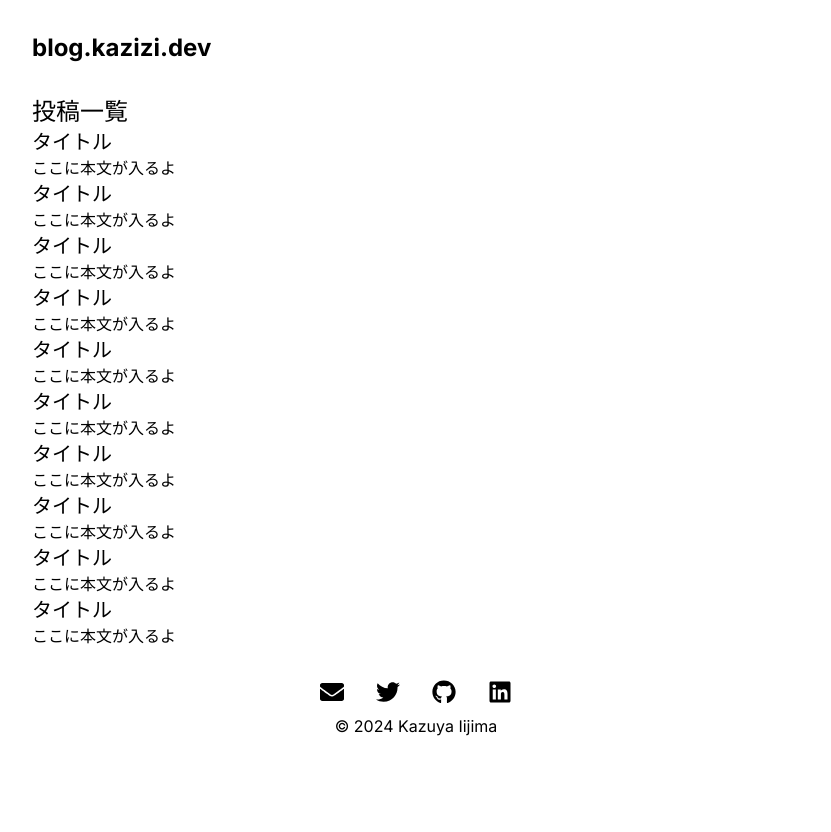
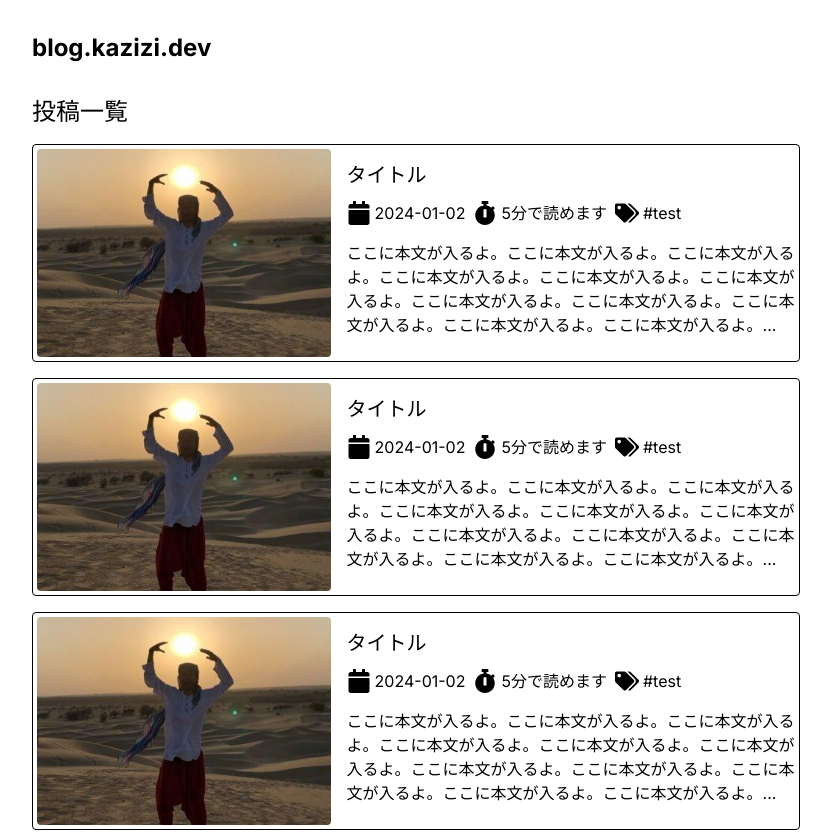
Before and after one commit to kazizi55/blog, a Next.js app: page / in a window 1280 px wide. Shown: the top 832 px of the page, without its empty margins (224-1055 px from the left). Before the commit the page ends 800 px from the top, so only its background shows below. Built offline with nearby package versions, Linux system fonts and the light colour scheme.

Commit message:
feat: 見た目を静的コーディング

```diff
--- a/src/components/templates/ArticleList/ArticleList.tsx
+++ b/src/components/templates/ArticleList/ArticleList.tsx
@@ -3,7 +3,7 @@ import { ArticleListItem } from "./ArticleListItem";
 export const ArticleList: React.FC = () => {
   return (
     <article>
-      <h1>投稿一覧</h1>
+      <h1 className="mb-4">投稿一覧</h1>
       {Array(10)
         .fill(0)
         .map((_, i) => (
--- a/src/components/templates/ArticleList/ArticleListItem/ArticleListItem.tsx
+++ b/src/components/templates/ArticleList/ArticleListItem/ArticleListItem.tsx
@@ -1,8 +1,35 @@
+import { FaCalendar, FaStopwatch, FaTags } from "@/components/atoms/Icons";
+
 export const ArticleListItem: React.FC = () => {
   return (
-    <article>
-      <h2>タイトル</h2>
-      <p>ここに本文が入るよ</p>
+    <article className="space-y-2 mb-4 sm:grid sm:grid-cols-5 sm:gap-4 border border-black dark:border-white p-1 rounded">
+      <div className="sm:col-span-2">
+        <img
+          src="/images/kazizi.jpeg"
+          alt="kazizi profile image"
+          className="w-full sm:w-80 h-52 object-cover rounded"
+        />
+      </div>
+      <div className="space-y-3 sm:col-span-3 py-1">
+        <h2>タイトル</h2>
+        <div className="flex flex-row gap-2 flex-wrap">
+          <div className="flex items-center gap-1">
+            <FaCalendar />
+            <span>2024-01-02</span>
+          </div>
+          <div className="flex items-center gap-1">
+            <FaStopwatch />
+            <span>5分で読めます</span>
+          </div>
+          <div className="flex items-center gap-1">
+            <FaTags />
+            <span>#test</span>
+          </div>
+        </div>
+        <p className="py-1">
+          ここに本文が入るよ。ここに本文が入るよ。ここに本文が入るよ。ここに本文が入るよ。ここに本文が入るよ。ここに本文が入るよ。ここに本文が入るよ。ここに本文が入るよ。ここに本文が入るよ。ここに本文が入るよ。ここに本文が入るよ。...
+        </p>
+      </div>
     </article>
   );
 };
```
